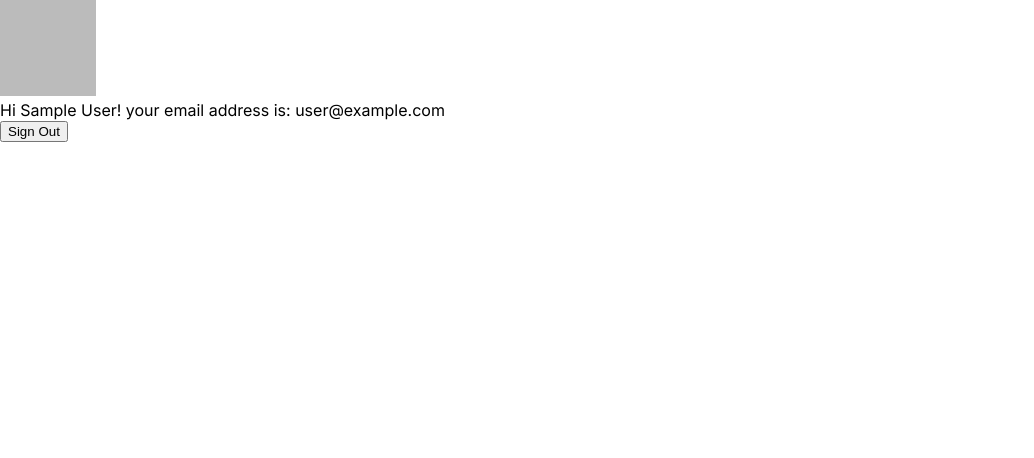
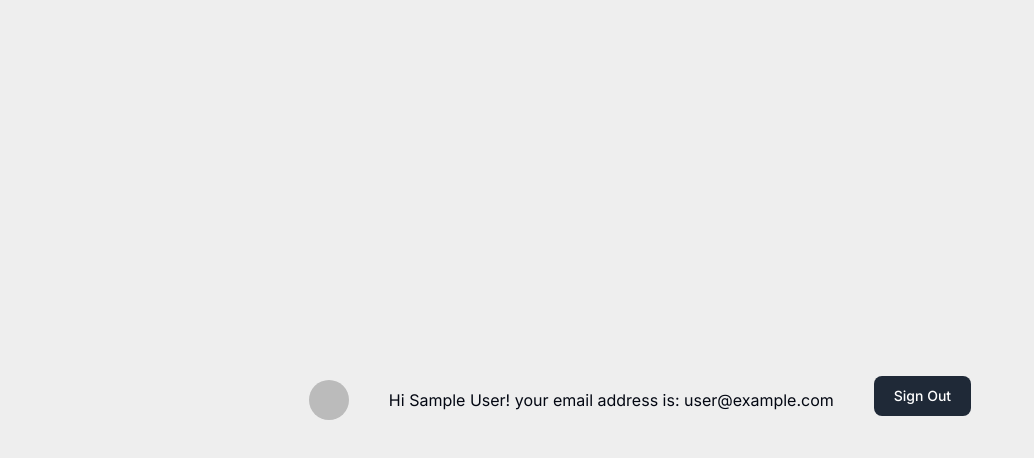
Before and after one commit to Lidor-sh/Online-IDE, a Next.js app in the folder online-ide/: page /Projects in a window 1280 px wide. Shown: the top 458 px of the page, without its empty margins (0-1034 px from the left). Built offline with nearby package versions, Linux system fonts and the light colour scheme; no server answers; sample sign-in values are in the browser's storage.

Commit message:
Fixed some warning with router, got tailwind back(to to learn it) + small touches on homepage and projects' page

```diff
--- a/online-ide/src/app/Login/page.tsx
+++ b/online-ide/src/app/Login/page.tsx
@@ -9,17 +9,16 @@
   GoogleSignInButton,
   GoogleSignUpButton,
 } from "../components/authButtons";
-import { useRouter } from "next/navigation";
+import { redirect } from "next/navigation";
 
 const Page = () => {
   const [currentPage, setCurrentPage] = useState("Login");
   const [currActive, setCurrentActive] = useState("Login");
   const { data: session } = useSession();
-  const router = useRouter();
 
   if (session) {
     console.log("Signed in as ", session);
-    router.push("../Projects/");
+    redirect("../Projects/");
   } else {
     console.log("Not signed in", session);
   }
@@ -50,7 +49,12 @@
         </div>
         <div className="login-footer">
           <div className="form-group remember-me">
-            <input type="checkbox" id="remember" name="remember" />
+            <input
+              type="checkbox"
+              id="remember"
+              name="remember"
+              className="bg-white"
+            />
             <label htmlFor="remember" className="remember-me">
               Remember me
             </label>
@@ -146,7 +150,7 @@
   );
   return (
     <>
-      <div className="container">
+      <div className="container max-w-full max-h-full ">
         <div className="box">
           <div
             className="content"
@@ -159,7 +163,7 @@
           <Image
             src={backImage}
             alt="background"
-            className="background-image"
+            className="background-image overflow-hidden"
           />
         </div>
       </div>
--- a/online-ide/src/app/Projects/page.tsx
+++ b/online-ide/src/app/Projects/page.tsx
@@ -1,22 +1,29 @@
 "use client";
 
 import { signOut, useSession } from "next-auth/react";
-import { useRouter } from "next/navigation";
+import { redirect } from "next/navigation";
 
 export default function Page() {
   const { data: session } = useSession();
-  const router = useRouter();
 
   if (!session) {
-    router.push("../Login");
+    redirect("../Login");
   } else if (session.user?.image) {
     return (
       <>
-        <img src={session.user?.image} />
-        <div>
-          Hi {session.user?.name}! your email address is: {session.user?.email}
+        <div className="flex items-center justify-center h-screen w-screen space-x-10">
+          <img src={session.user?.image} className="rounded-full w-10" />
+          <div className="text-gray-950">
+            Hi {session.user?.name}! your email address is:{" "}
+            {session.user?.email}
+          </div>
+          <button
+            className="text-white bg-gray-800 hover:bg-gray-900 focus:outline-none focus:ring-4 focus:ring-gray-300 font-medium rounded-lg text-sm px-5 py-2.5 me-2 mb-2 dark:bg-gray-800 dark:hover:bg-gray-700 dark:focus:ring-gray-700 dark:border-gray-700"
+            onClick={() => signOut()}
+          >
+            Sign Out
+          </button>
         </div>
-        <button onClick={() => signOut()}>Sign Out</button>
       </>
     );
   } else {
--- a/online-ide/src/app/globals.css
+++ b/online-ide/src/app/globals.css
@@ -1,8 +1,13 @@
+@tailwind base;
+@tailwind components;
+@tailwind utilities;
 
-body {
+
+html, body {
   margin: 0;
   padding: 0;
   box-sizing: border-box;
+  background-color: #EEEEEE;
 }
 
 *, *::before, *::after {
@@ -172,7 +177,6 @@
 }
 
 .login-footer {
-  width: auto;
   display: flex;
   justify-content: space-between;
 }
--- a/online-ide/src/app/page.tsx
+++ b/online-ide/src/app/page.tsx
@@ -6,17 +6,19 @@
   const router = useRouter();
 
   const letStart = () => {
-    console.log("Here");
     router.push("/Login");
   };
 
   return (
-    <>
-      <div className="flex h-full flex-col items-center justify-center">
-        <div className="space-y-6">
-          <button onClick={letStart}>Let{"'"}s start!</button>
-        </div>
+    <div className="flex max-h-full h-screen max-w-full flex-col items-center justify-center bg-inherit">
+      <div className="space-y-6">
+        <button
+          className="text-white bg-gray-800 hover:bg-gray-900 focus:outline-none focus:ring-4 focus:ring-gray-300 font-medium rounded-lg text-sm px-5 py-2.5 me-2 mb-2 dark:bg-gray-800 dark:hover:bg-gray-700 dark:focus:ring-gray-700 dark:border-gray-700"
+          onClick={letStart}
+        >
+          Let{"'"}s start!
+        </button>
       </div>
-    </>
+    </div>
   );
 }
```
